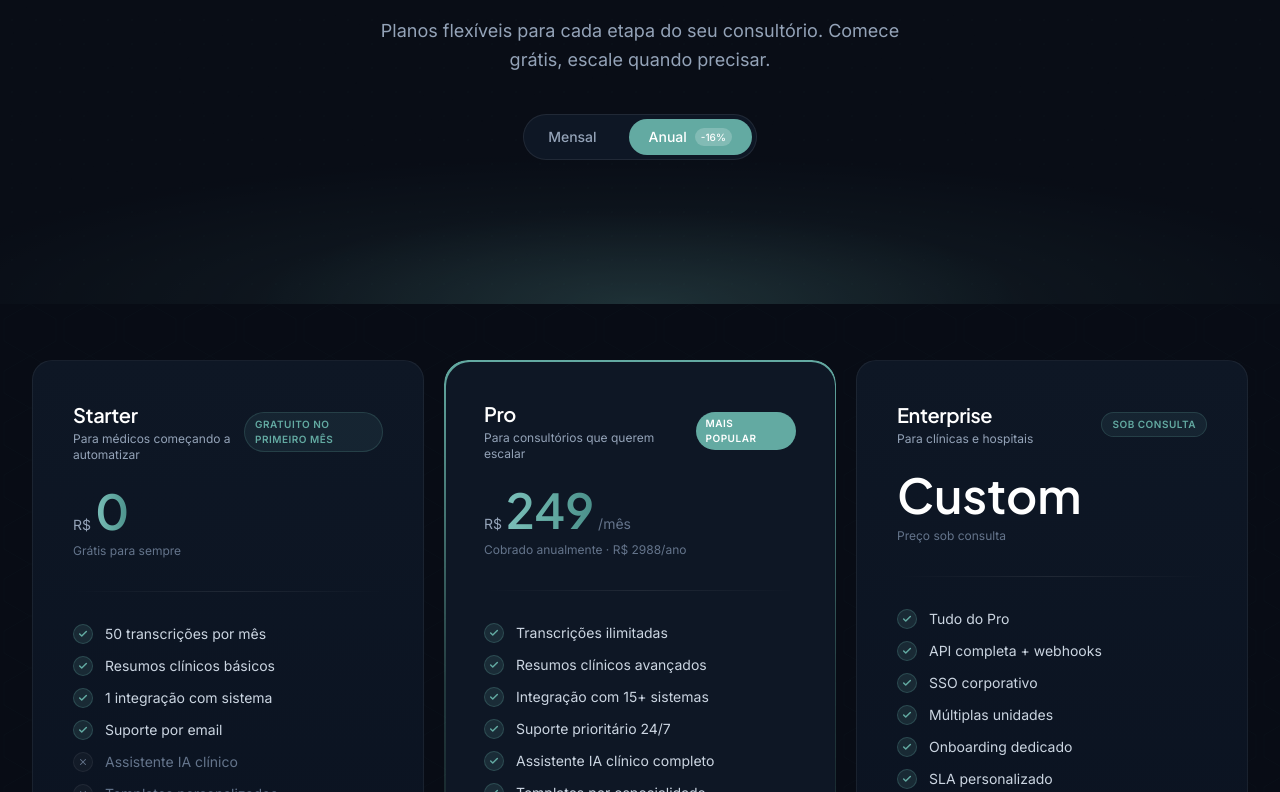
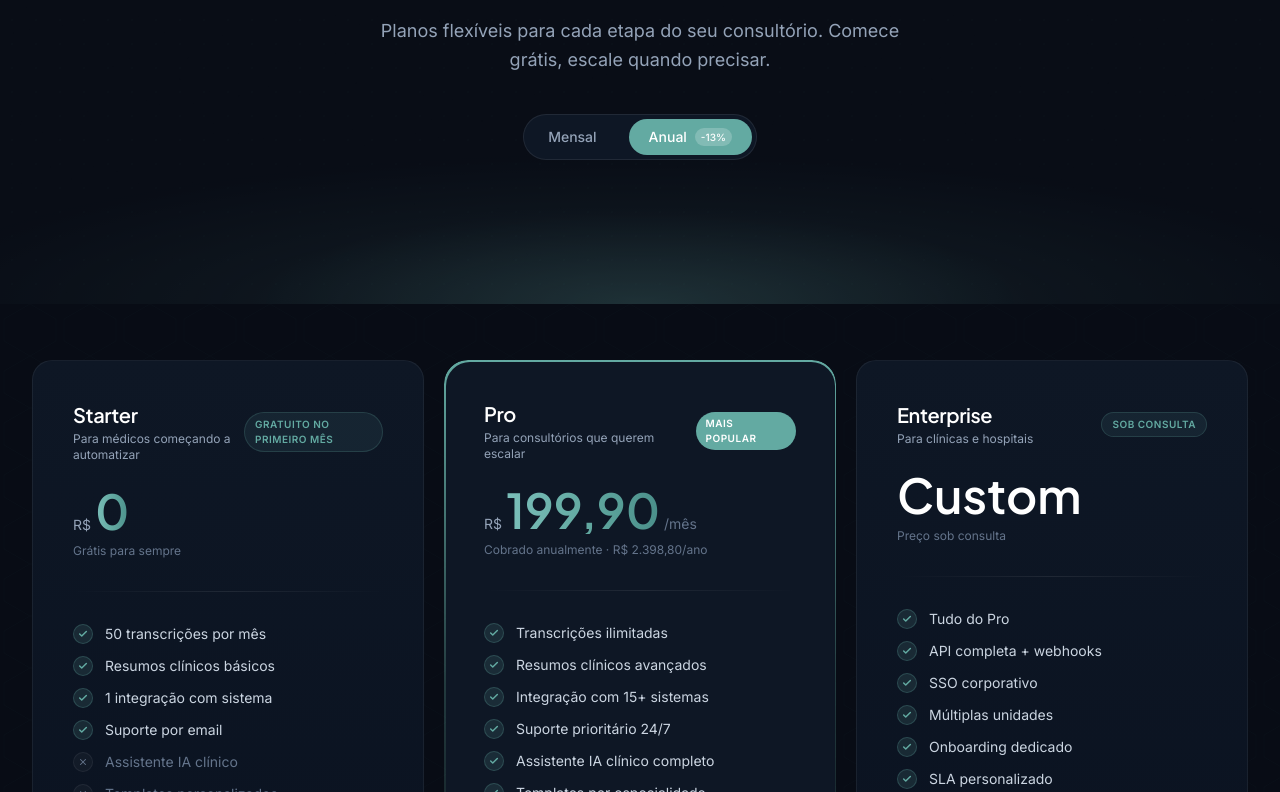
Before and after one commit to contatomaispacientes/voicia, a Next.js app: page /precos in a window 1280 px wide. Shown: the part 448-1240 px from the top of the page. Built offline with nearby package versions, Linux system fonts and the light colour scheme.

Commit message:
feat: atualiza precos Pro para R$ 229,90/mes e R$ 199,90/mes anual

```diff
--- a/src/app/precos/page.tsx
+++ b/src/app/precos/page.tsx
@@ -32,7 +32,7 @@ const plans = [
   {
     name: "Pro",
     desc: "Para consultórios que querem escalar",
-    price: { monthly: 297, annual: 249 },
+    price: { monthly: "229,90", annual: "199,90" },
     label: "Mais popular",
     cta: "Agendar teste gratuito",
     highlighted: true,
@@ -69,7 +69,7 @@ const plans = [
 
 const faqs = [
   { q: "Posso testar antes de assinar?", a: "Sim. O plano Starter é gratuito para sempre e o plano Pro oferece 14 dias de teste gratuito sem necessidade de cartão de crédito." },
-  { q: "Como funciona a cobrança?", a: "A cobrança é mensal ou anual (com desconto de 16%). Você pode cancelar a qualquer momento sem multa ou taxa de cancelamento." },
+  { q: "Como funciona a cobrança?", a: "A cobrança é mensal (R$ 229,90/mês) ou anual (R$ 199,90/mês, cobrado R$ 2.398,80/ano). Você pode cancelar a qualquer momento sem multa ou taxa de cancelamento." },
   { q: "Posso trocar de plano depois?", a: "Sim. Você pode fazer upgrade ou downgrade a qualquer momento. A diferença é calculada proporcionalmente ao período restante." },
   { q: "O plano Enterprise tem preço fixo?", a: "Não. O Enterprise é personalizado de acordo com o número de profissionais, integrações necessárias e nível de suporte. Entre em contato para um orçamento." },
   { q: "Meus dados migram entre planos?", a: "Sim. Todos os seus dados, prontuários e configurações são preservados ao trocar de plano. Nenhuma informação é perdida." },
@@ -152,7 +152,7 @@ export default function PrecosPage() {
                       }`}
                   >
                     Anual
-                    <span className="text-[10px] bg-white/20 px-1.5 py-0.5 rounded-full">-16%</span>
+                    <span className="text-[10px] bg-white/20 px-1.5 py-0.5 rounded-full">-13%</span>
                   </button>
                 </div>
               </div>
@@ -226,7 +226,7 @@ export default function PrecosPage() {
                             </div>
                             {annual && (
                               <p className="text-xs text-[#64748B] mt-2">
-                                Cobrado anualmente · R$ {price * 12}/ano
+                                Cobrado anualmente · R$ 2.398,80/ano
                               </p>
                             )}
                           </div>
```
